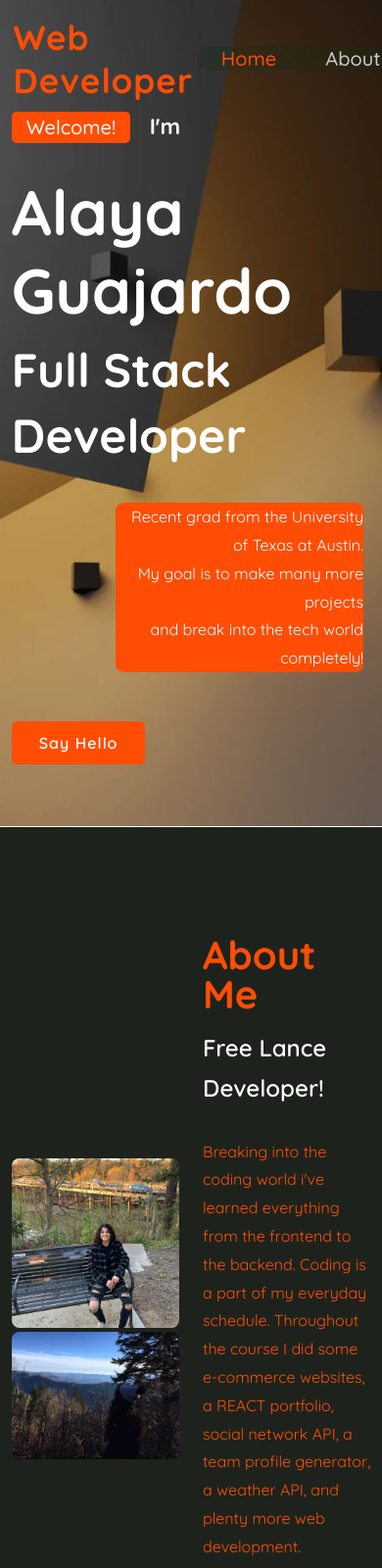
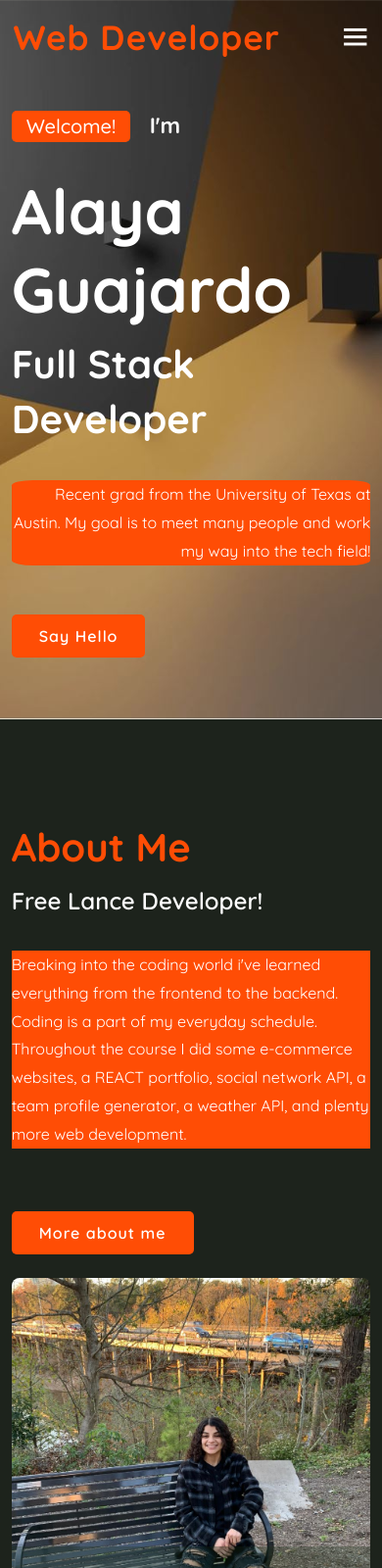
Before and after one commit to alayaa10/Portfolio, a plain HTML site: page index.html in a window 390 px wide. Shown: the top 1600 px of the page at 98% size. Drawn offline with nearby package versions, Linux system fonts and the light colour scheme.

Commit message:
final  updates

```diff
--- a/index.html
+++ b/index.html
@@ -37,8 +37,7 @@
                 </div>
                 <h1>Alaya Guajardo</h1>
                 <h3>Full Stack<span> Developer</span></h3>
-                <p>Recent grad from the University of Texas at Austin. <br>
-                My goal is to make many more projects<br> and break into the tech world completely!</p>
+                <p>Recent grad from the University of Texas at Austin. My goal is to meet many people and work my way into the tech field!</p>
                 <div class="button">
                     <a href="#" class="btn">Say Hello</a>
                 </div>
--- a/style.css
+++ b/style.css
@@ -43,7 +43,7 @@ header{
 }
 .navlist {
     display: flex;
-    background-color: #192f194e;
+    background-color: #ff4c0509;
     border-radius: 14px;
 }
 .navlist a{
@@ -116,13 +116,12 @@ section {
 .home-text p{
     color: var(--text-color);
     font-size: var(--p-font);
-    background: #ff4d05;
-    border-radius: 4%;
+    font-weight: 100;
+    background-color: #ff4d05;
+    border-radius: 6%;
     text-align: right;
     line-height: 1.8;
     margin-bottom: 50px;
-    margin-left: 29%;
-    margin-right: 2%;
 }
 .button{
     display: inline-flex;
@@ -202,8 +201,9 @@ header.sticky{
     margin: 15px 0 30px;
 }
 .about-text p{
-    color: var(--main-color);
+    color: var(--text-color);
     font-size: var(--p-font);
+    background: #ff4d05;
     line-height: 1.8;
     margin-bottom: 4rem;
 }
@@ -453,5 +453,62 @@ form textarea{
         --big-font:4rem;
         --h2-font:2.5rem;
         --p-font:1rem;
+        transition: .1s;
+    }
+    .home-text h3{
+        font-size: 2.5rem;
+    }
+    .home{
+        height: 87vh;
     }
 }
+
+@media (max-width: 920px) {
+    .about{
+        grid-template-columns: 1fr;
+    }
+    .about-img{
+        text-align: center;
+        order: 2;
+    }
+    .about-img img{
+        width: 100%;
+        height: auto;
+        max-width: 100%;
+    }
+    .contact{
+        grid-template-columns: 1fr;
+    }
+}
+
+@media (max-width: 840px){
+    #menu-icon{
+        display: block;
+    }
+    .navlist{
+        position: absolute;
+        top: -1000px;
+        right: 0;
+        left: 0;
+        display: flex;
+        flex-direction: column;
+        background: var(--bg-color);
+        text-align: left;
+        transition: all .45s ease;
+    }
+    .navlist a{
+        display: block;
+        margin: 17px;
+        font-size: 20px;
+        transition: all .45s ease;
+    }
+    .navlist a:hover{
+        color: var(--main-color);
+    }
+    .navlist a.active{
+        color: var(--text-color);
+    }
+    .navlist.open{
+        top: 100%;
+    }
+}
```
Also changed, not shown: script.js (+13 -0 lines), 1 other file.
